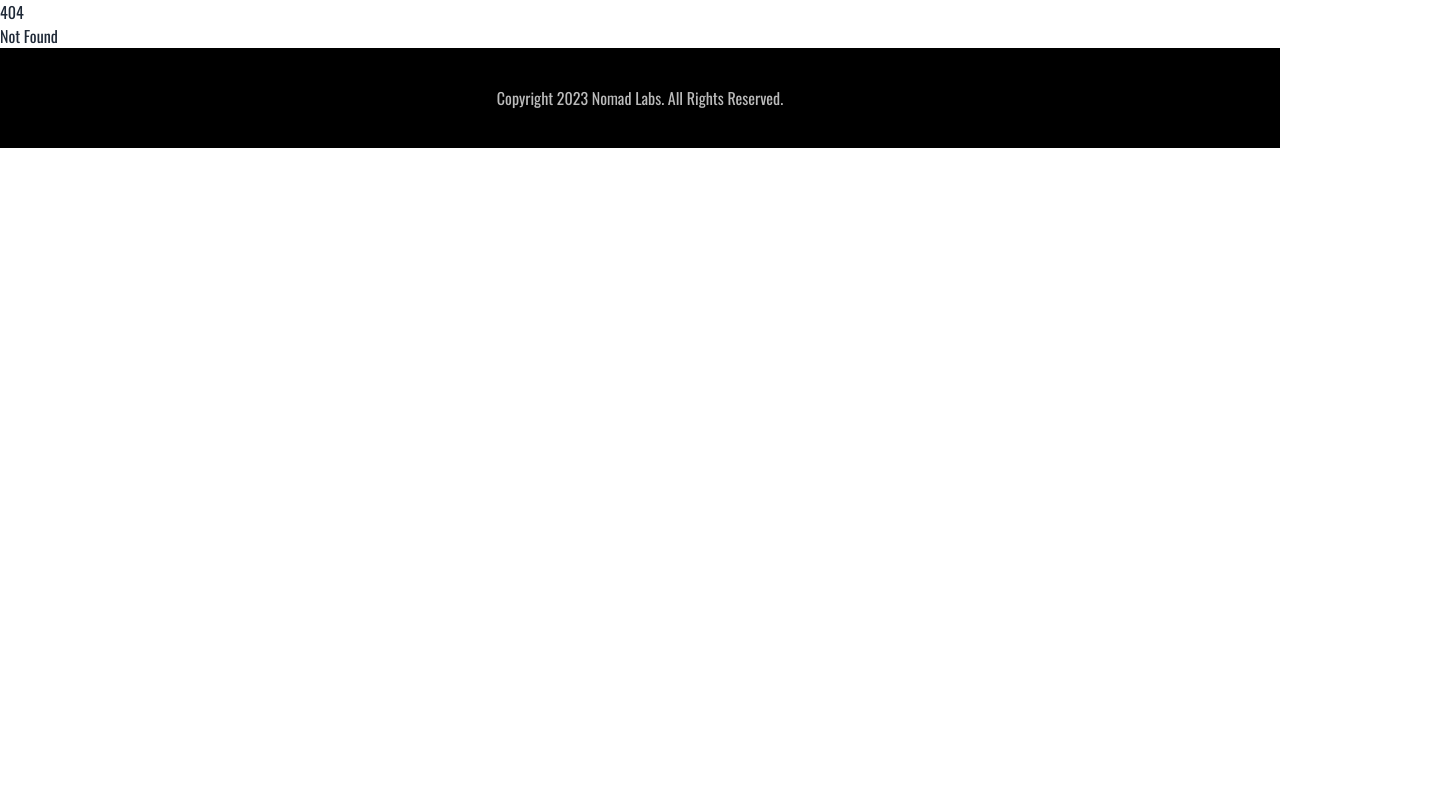
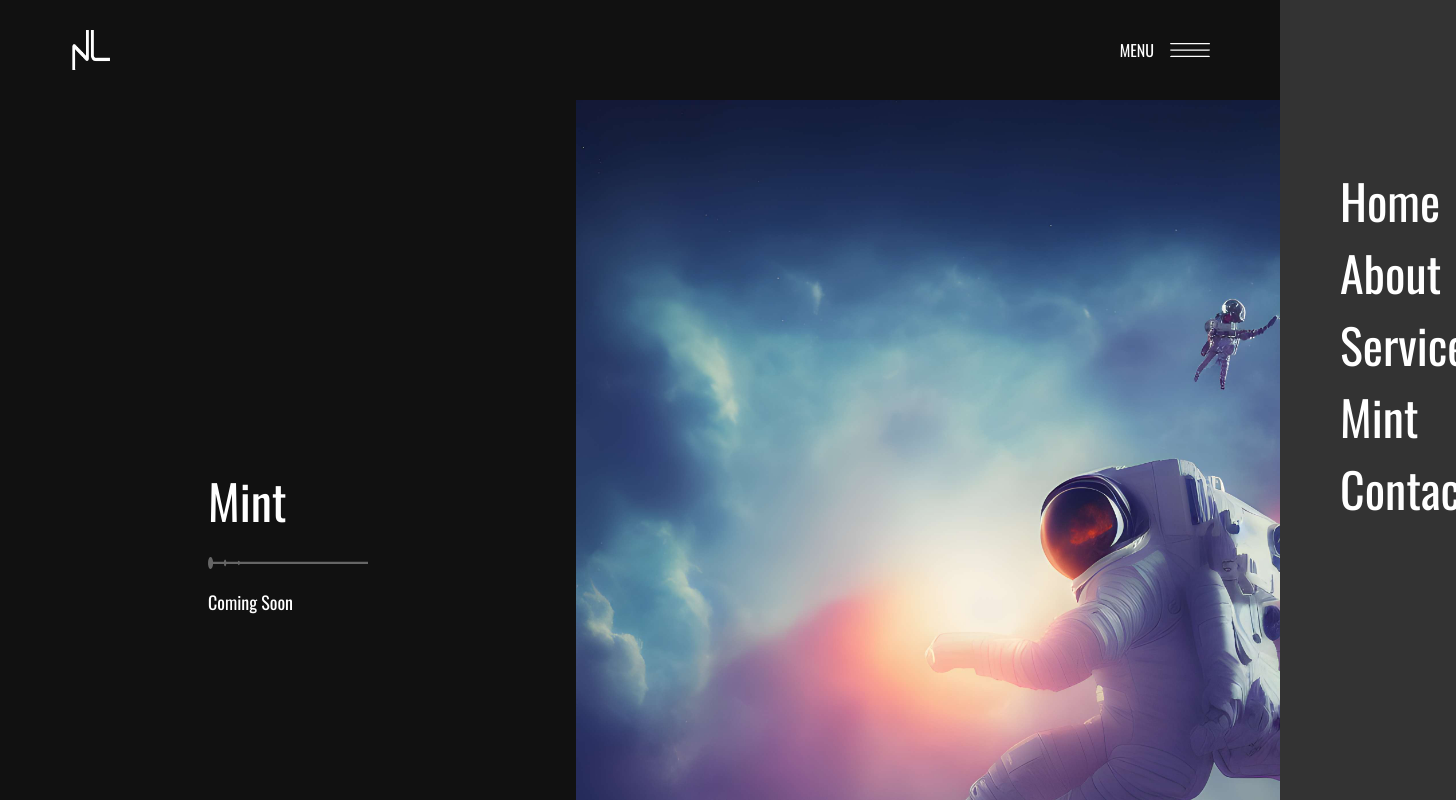
Before and after one commit to lteh0002/nomadlabs-mintsite, a SvelteKit app: page /mint in a window 1280 px wide. Before the commit this address had no page. Shown: the top 800 px of the page, 1456 px wide, since content can reach past the window. Built offline with nearby package versions, Linux system fonts and the light colour scheme.

Commit message:
Added mint page

```diff
--- /dev/null
+++ b/src/routes/mint/+page.svelte
@@ -0,0 +1,44 @@
+<script>
+  import NormalHeader from "../NormalHeader.svelte";
+</script>
+
+<NormalHeader />
+<div class="flex flex-1 min-h-screen justify-between items-center bg-[#111111]">
+  <div class="flex justify-center min-w-[45%] h-full w-full">
+    <div class="flex flex-col gap-[20px] text-white">
+      <h1 class="text-[48px]">Mint</h1>
+      <svg
+        width="160"
+        height="12"
+        viewBox="0 0 160 12"
+        fill="none"
+        xmlns="http://www.w3.org/2000/svg"
+      >
+        <g clip-path="url(#clip0_21_234)">
+          <path
+            d="M160 4.8365V7.11787H31.7627C31.5687 7.79087 31.215 8.25855 30.8043 8.25855C30.3936 8.25855 30.0285 7.81369 29.8345 7.11787H18.2544C18.0832 8.44106 17.6269 9.39924 17.1135 9.39924C16.6001 9.39924 16.1323 8.46388 15.9726 7.11787H5.09979C4.87161 9.86692 3.83339 11.9544 2.5784 11.9544C1.32341 11.9544 0.285187 9.91255 0.0570068 7.1635V4.88213C0.285187 2.08745 1.32341 0 2.5784 0C3.83339 0 4.8602 2.08745 5.09979 4.8365H15.9726C16.1437 3.51331 16.6001 2.55513 17.1135 2.55513C17.6269 2.55513 18.0947 3.49049 18.2544 4.8365H29.8345C30.0285 4.1635 30.3936 3.69582 30.8043 3.69582C31.215 3.69582 31.5687 4.14068 31.7627 4.8365H160Z"
+            fill="#666666"
+          />
+          <path
+            d="M0.0577054 4.8365V7.11787C0.0344758 6.73797 0.0344758 6.35709 0.0577054 5.97719C0.0344758 5.59729 0.0344758 5.2164 0.0577054 4.8365Z"
+            fill="#666666"
+          />
+        </g>
+        <defs>
+          <clipPath id="clip0_21_234">
+            <rect width="160" height="12" fill="white" />
+          </clipPath>
+        </defs>
+      </svg>
+      <p class="text-[18px]">
+        Coming Soon
+      </p>
+      <!-- <ul>
+        <li class="text-[18px]">hello@nomadlabs.space</li>
+      </ul> -->
+    </div>
+  </div>
+  <div class="flex justify-center">
+    <img src="/floatingspaceman.jpeg" class="min-w-[880px] min-h-full" alt="" />
+  </div>
+</div>
```
